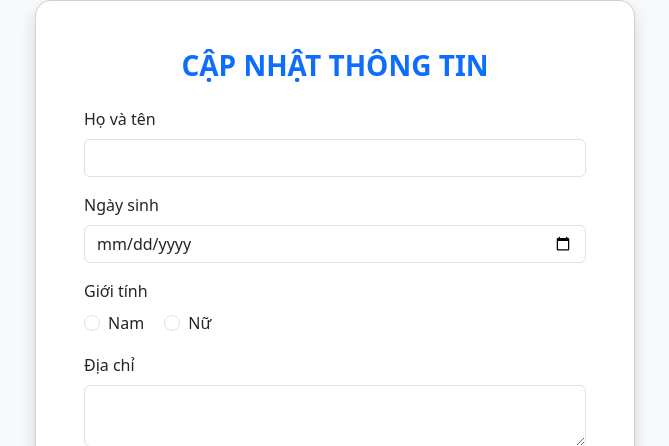
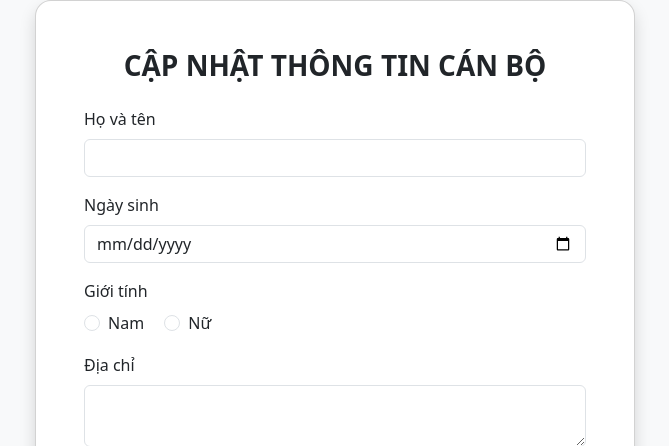
Before and after one commit to DanyDoan/CT428, a PHP site: page /views/capNhatCanBo.php in a window 1280 px wide. Shown: the top 446 px of the page, without its empty margins (305-974 px from the left). Run offline with PHP 8.4, Linux system fonts and the light colour scheme; the visitor is signed in with stand-in values (Sample User, id 1); data that the repository does not hold is empty.

Commit message:
Chinh sua tieu de trang cap nhat thong tin can bo

```diff
--- a/project/views/capNhatCanBo.php
+++ b/project/views/capNhatCanBo.php
@@ -109,7 +109,7 @@ if ($_SERVER['REQUEST_METHOD'] === 'POST') {
 
     <div class="container d-flex justify-content-center align-items-center" style="min-height: 100vh;">
         <div class="card p-5 shadow rounded-4" style="width: 100%; max-width: 600px;">
-            <h3 class="text-center mb-4 fw-bold text-uppercase text-primary">Cập nhật thông tin</h3>
+            <h3 class="text-center mb-4 fw-bold">CẬP NHẬT THÔNG TIN CÁN BỘ</h3>
 
             <?php if (!empty($error)): ?>
                 <div class="alert alert-danger"><?= htmlspecialchars($error) ?></div>
```
